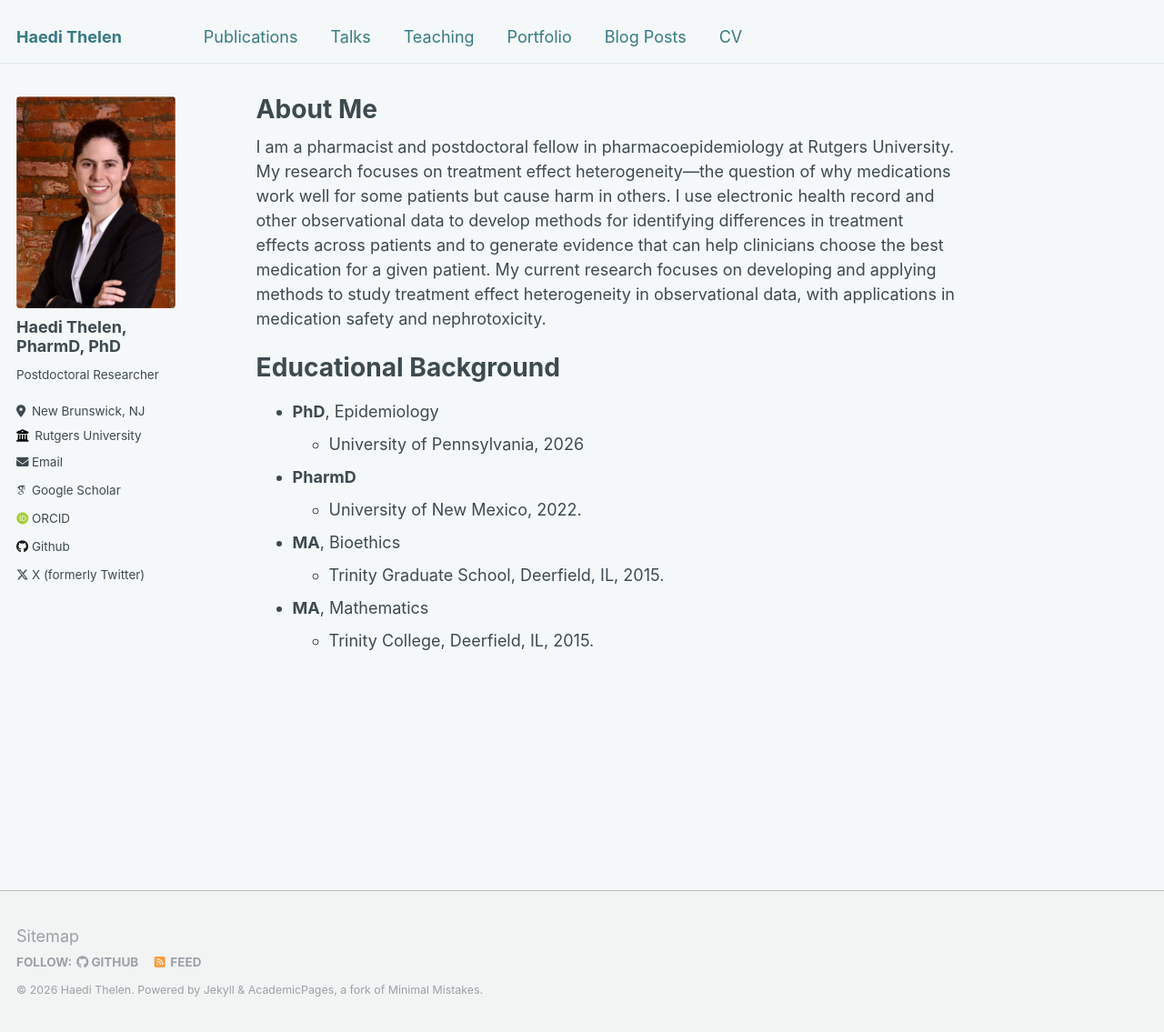
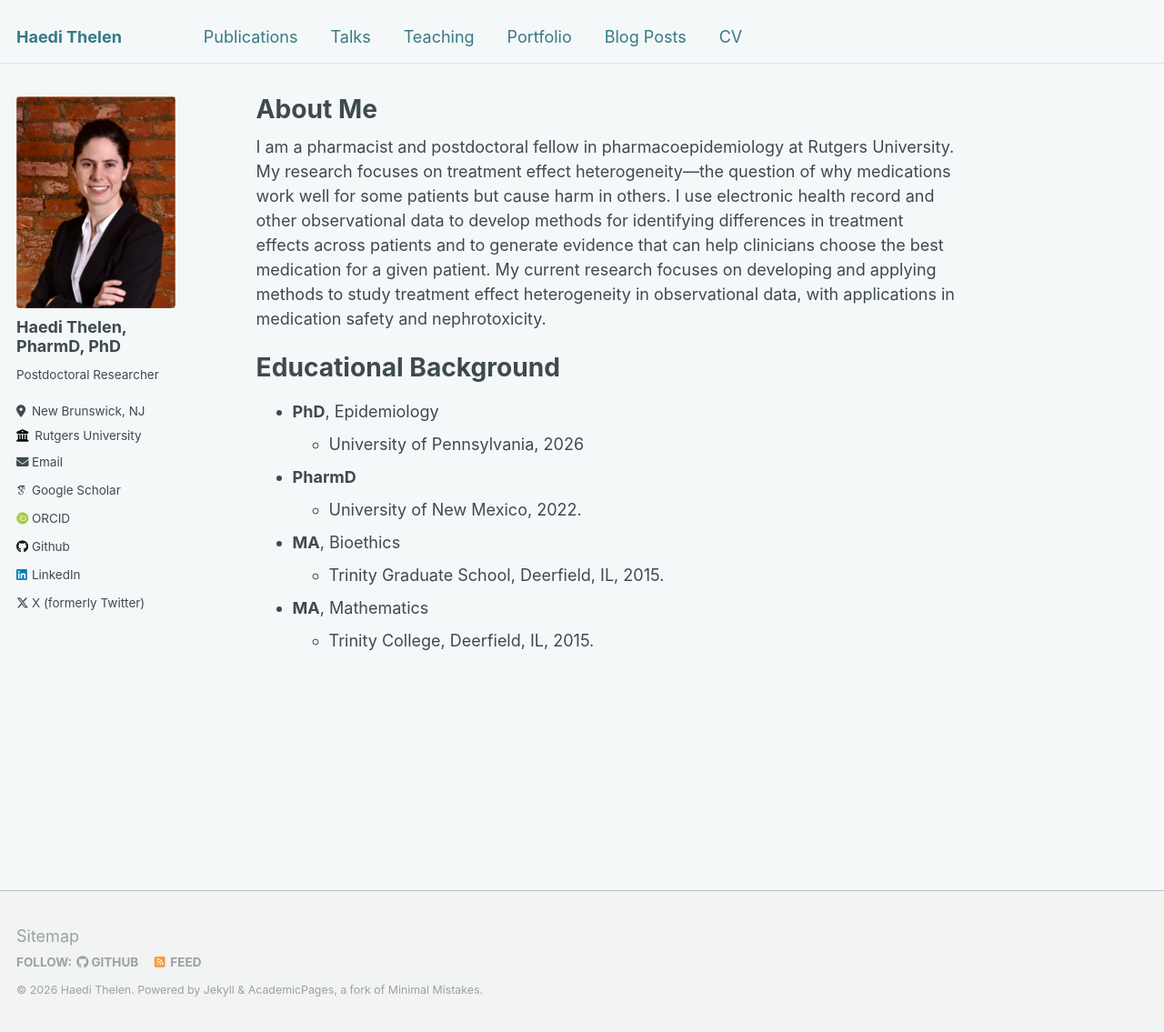
Before and after one commit to HaediThelen/HaediThelen.github.io, a Jekyll site: the page built from _pages/about.md, in a window 1280 px wide and 1135 px high. Shown: the whole window at 91% size. Built offline with Jekyll 4.4.1, drawn with Linux system fonts in a browser that asks for light colours; some web fonts are replaced.

Commit message:
Add linked in.

```diff
--- a/_config.yml
+++ b/_config.yml
@@ -56,7 +56,7 @@ author:
   keybase          : # Username
   instagram        : # Username
   lastfm           : # Username
-  linkedin         : # Username
+  linkedin         : "linkedin.com/in/haedithelen"
   mastodon         : # URL
   medium           : # URL
   pinterest        : # Username
```
